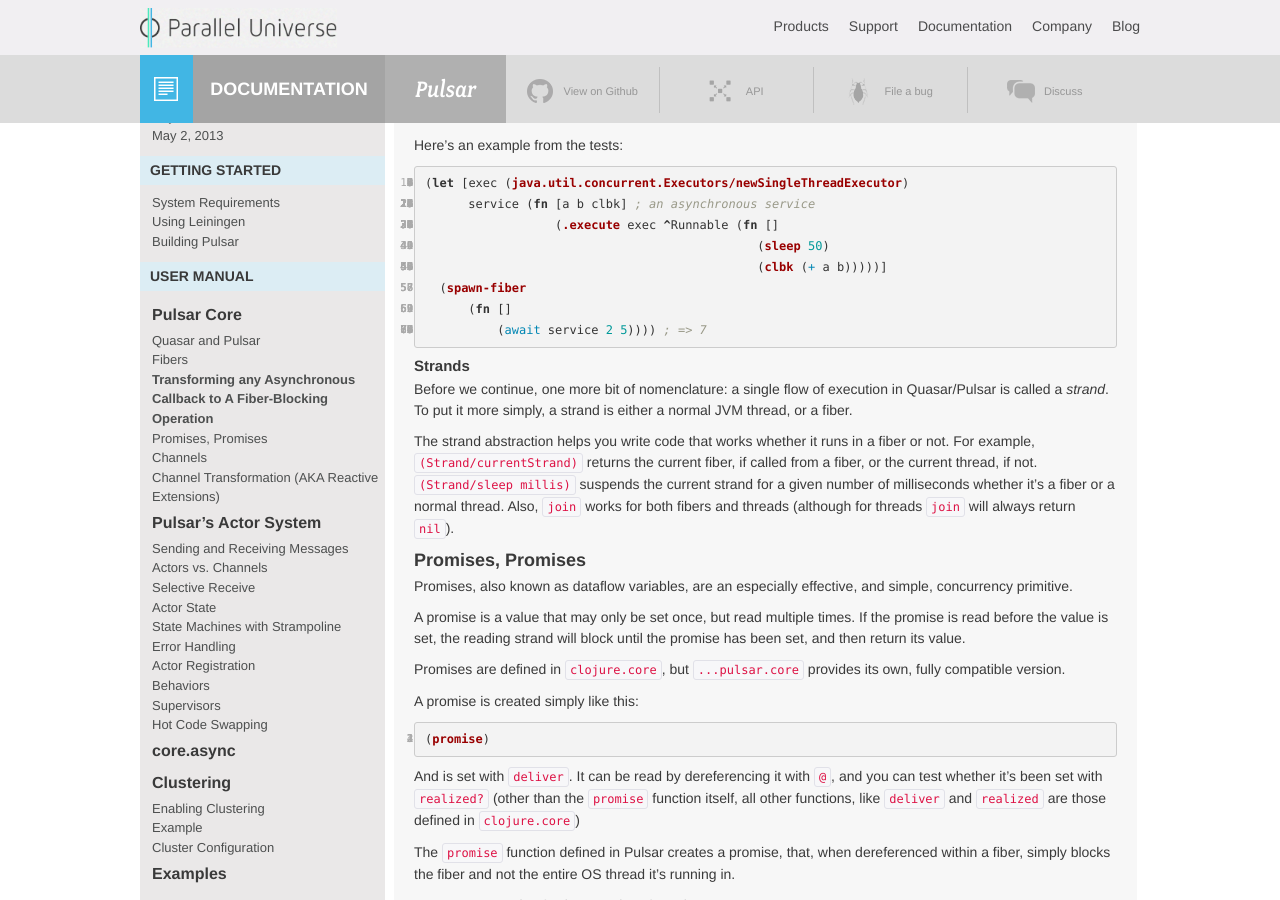
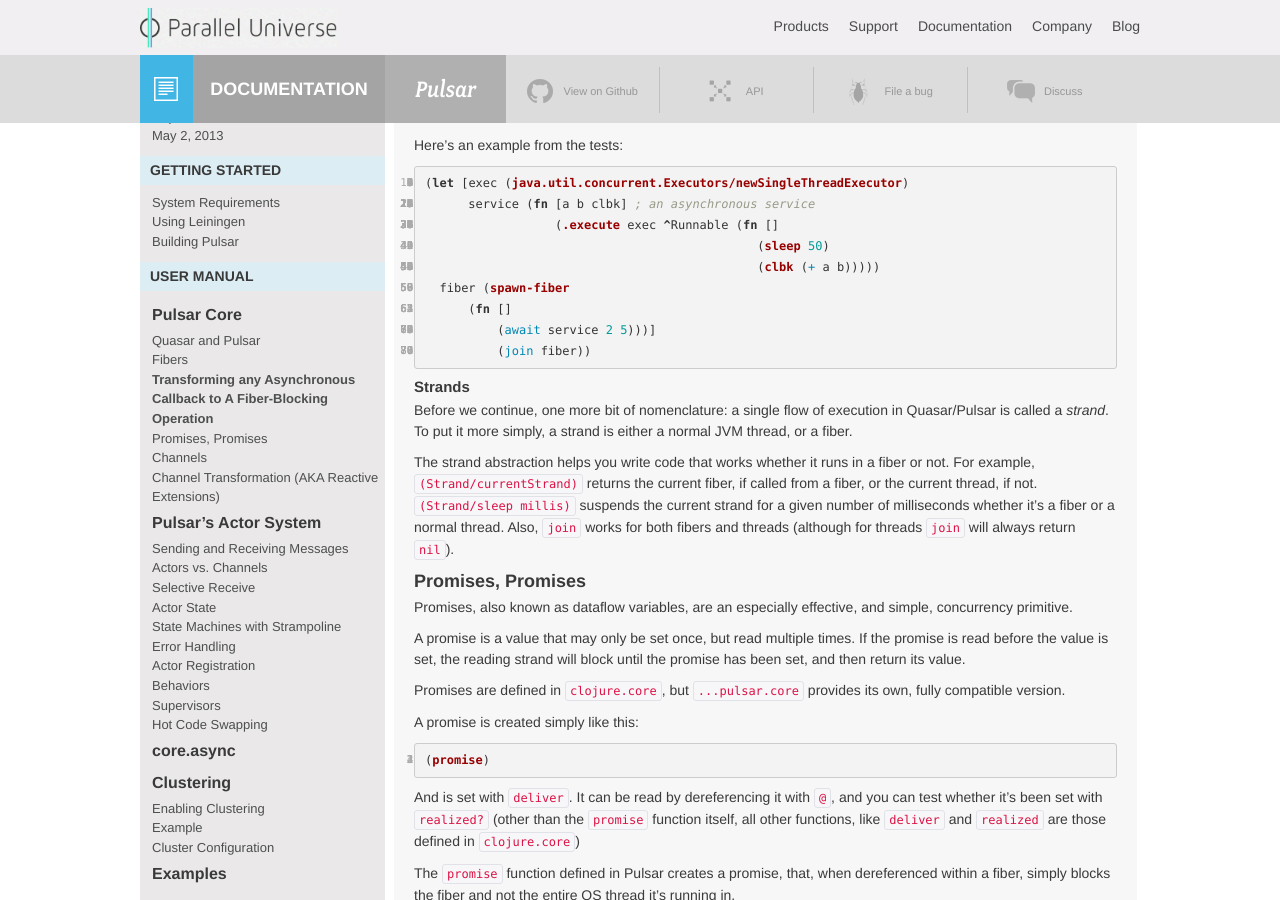
Before and after one commit to puniverse/pulsar, a Jekyll site: the page built from docs/index.md, in a window 1280 px wide and 900 px high, scrolled down 3953 px. Built offline with Jekyll 4.4.1, drawn with Linux system fonts in a browser that asks for light colours; nearby versions of some CDN libraries; Markdown is read by kramdown in place of the engine named in the settings.

Commit message:
the original example does not return what is commented.
The original example returned the Fiber and is confusing, since the comment says that it should return the value of 7 (; => 7).  This caused me some confusion and made the instructions a little more difficult to follow.

Also the test example falls in line with the changes I made.

#<Fiber Fiber@10000037[task: ParkableForkJoinTask@4347197b(Fiber@10000037), target: co.paralleluniverse.pulsar.ClojureHelper$3@70d9fcbe, scheduler: co.paralleluniverse.fibers.FiberForkJoinScheduler@4787a03c]>

```diff
--- a/docs/index.md
+++ b/docs/index.md
@@ -242,10 +242,11 @@
       service (fn [a b clbk] ; an asynchronous service
                   (.execute exec ^Runnable (fn []
                                               (sleep 50)
-                                              (clbk (+ a b)))))]
-  (spawn-fiber
+                                              (clbk (+ a b)))))
+  fiber (spawn-fiber
       (fn []
-          (await service 2 5)))) ; => 7
+          (await service 2 5)))]
+          (join fiber))
 ~~~
 
 #### Strands
```
